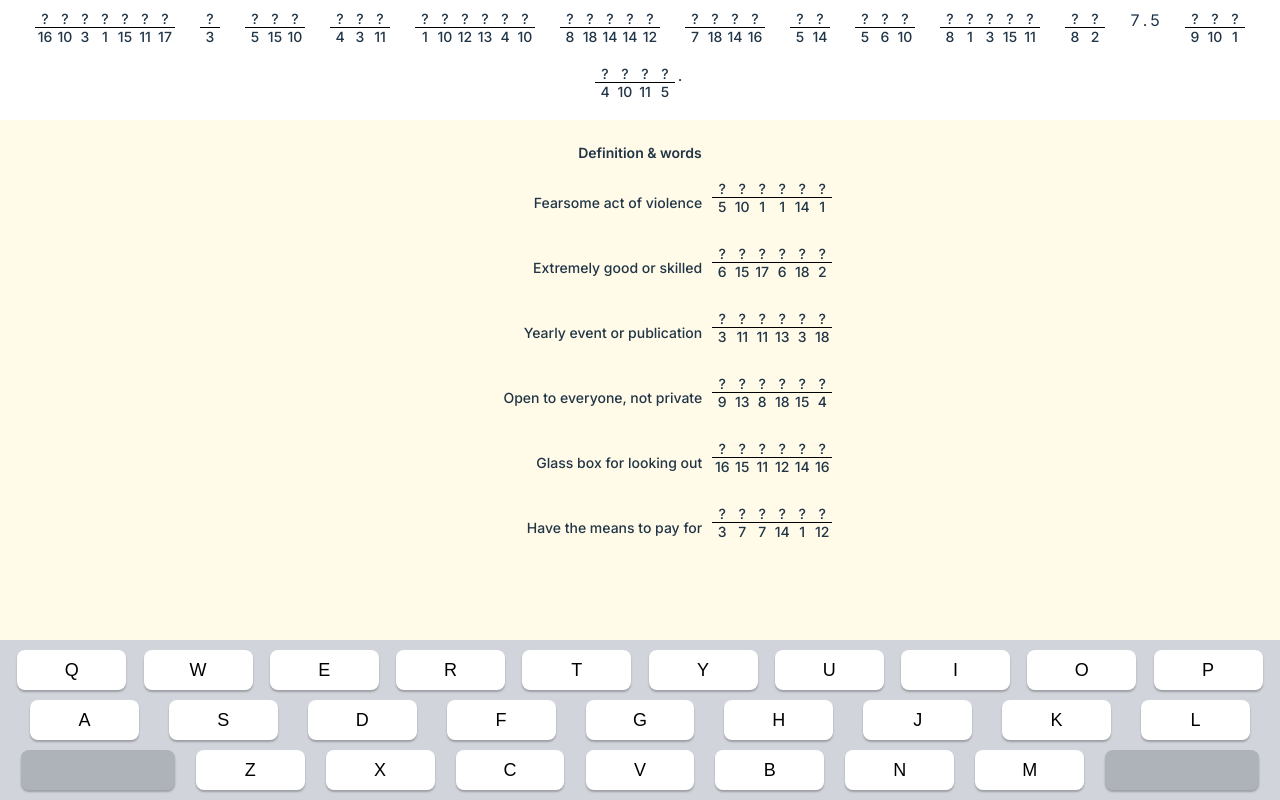
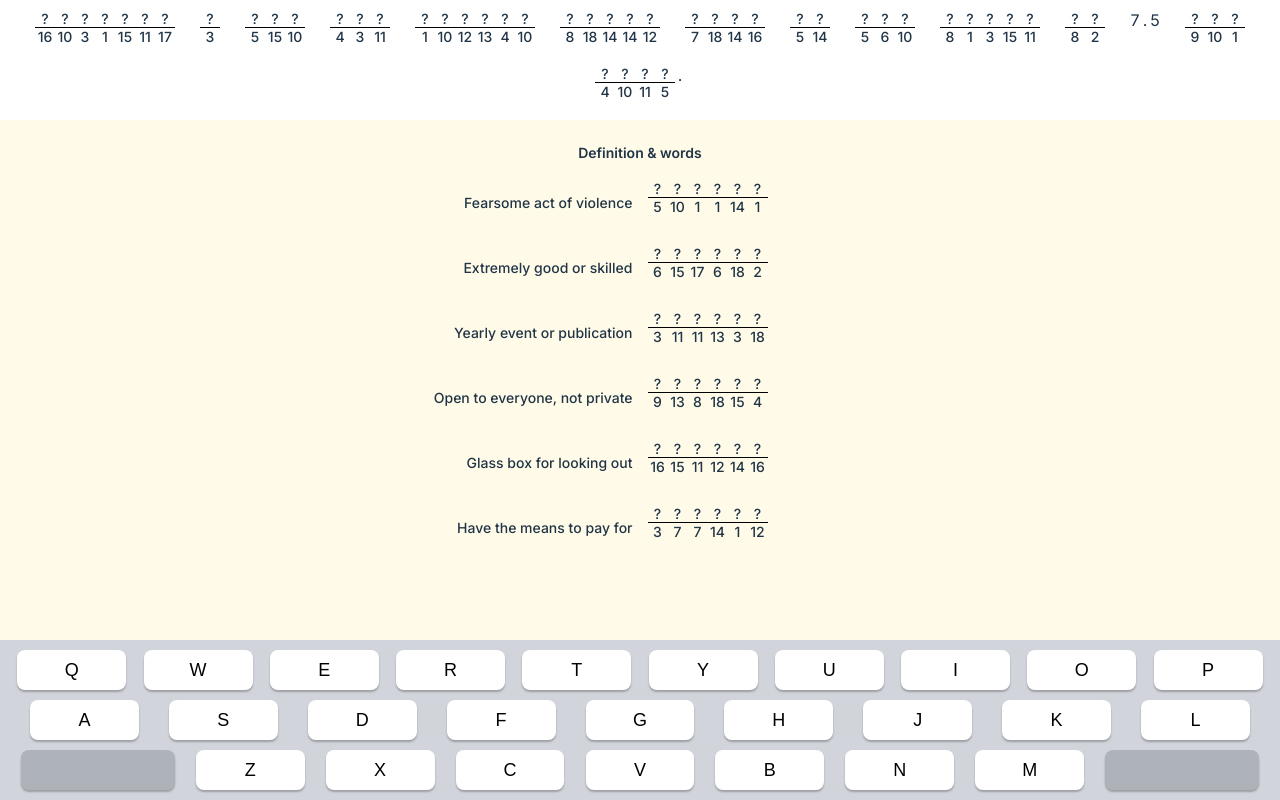
Before and after one commit to tommyopeters/figgerits, a Vue app: page / in a window 1280 px wide. Built offline with nearby package versions, Linux system fonts and the light colour scheme.

Commit message:
Fix unused import

```diff
--- a/src/components/Figgerits.vue
+++ b/src/components/Figgerits.vue
@@ -1,5 +1,5 @@
 <script setup lang="ts">
-import { ref, onMounted, onBeforeUnmount, nextTick } from 'vue';
+import { ref, onMounted, onBeforeUnmount } from 'vue';
 import Keyboard from './Keyboard.vue';
 
 onMounted(() => {
@@ -347,8 +347,8 @@ div.non-char {
       display: grid;
       align-items: center;
       margin-bottom: 10px;
-      column-gap: 10px;
-      grid-template-columns: 5fr 4fr;
+      column-gap: 15px;
+      grid-template-columns: 4fr 4fr;
       padding: 5px 20px;
       border-radius: 10px;
 
```
